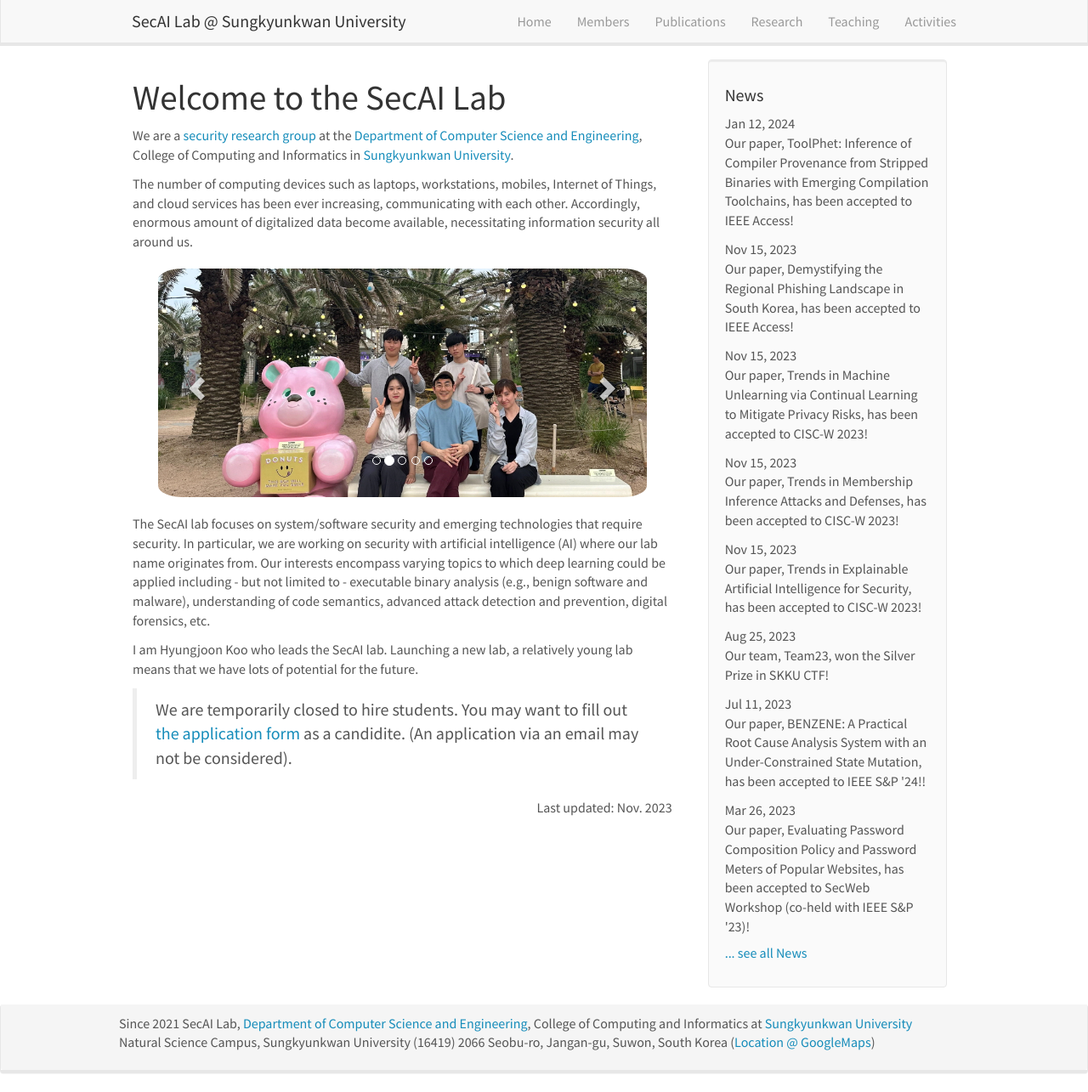
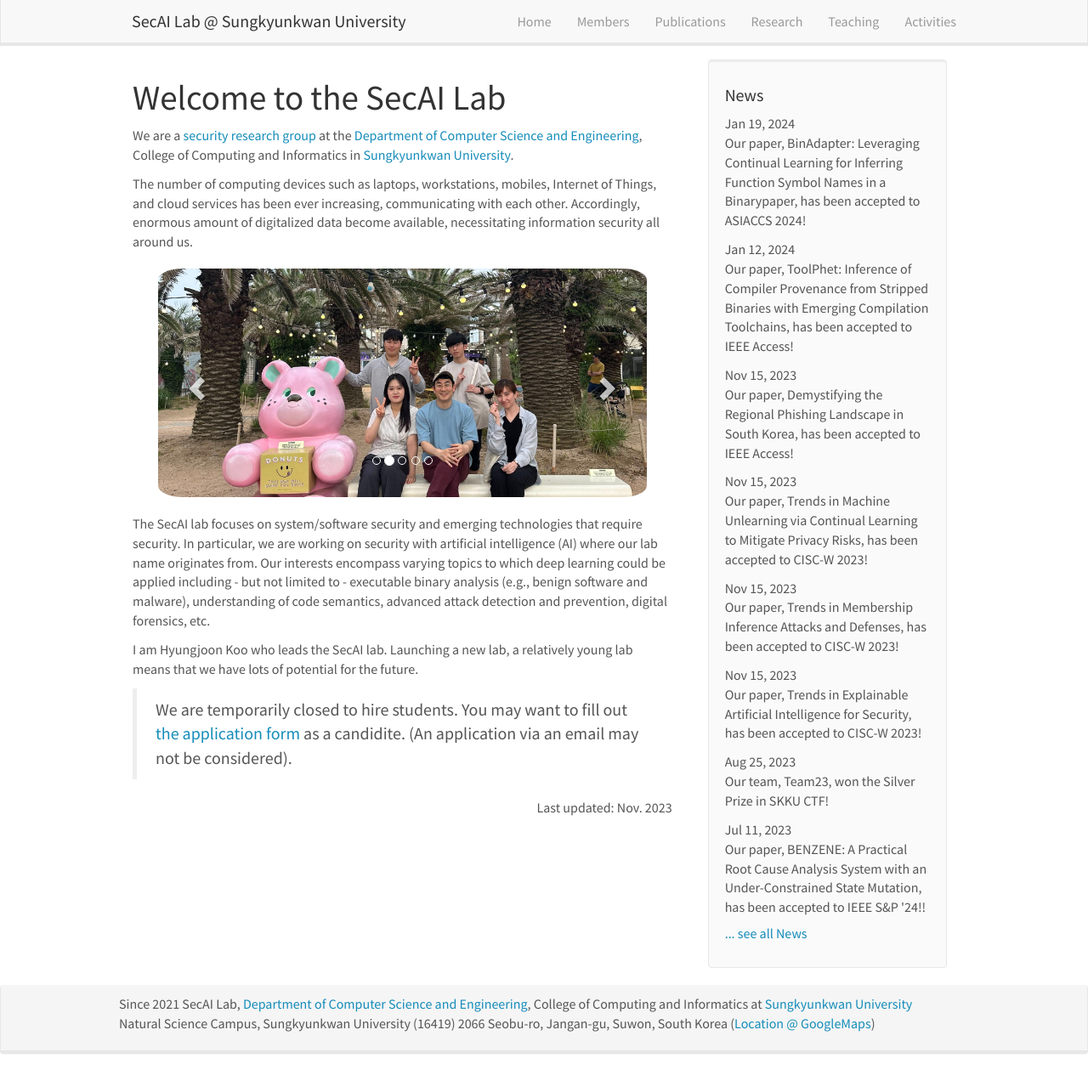
Before and after one commit to SecAI-Lab/secai-lab.github.io, a Jekyll site: the page built from _pages/home.md, in a window 1280 px wide and 1285 px high. Shown: the whole window at 85% size. Built offline with Jekyll 4.4.1, drawn with Linux system fonts in a browser that asks for light colours; nearby versions of some CDN libraries.

Commit message:
binadapter news

```diff
--- a/_data/news.yml
+++ b/_data/news.yml
@@ -1,3 +1,7 @@
+
+- date: Jan 19, 2024
+  headline: "Our paper, BinAdapter: Leveraging Continual Learning for Inferring Function Symbol Names in a Binarypaper, has been accepted to ASIACCS 2024!"
+
 - date: Jan 12, 2024
   headline: "Our paper, ToolPhet: Inference of Compiler Provenance from Stripped Binaries with Emerging Compilation Toolchains, has been accepted to IEEE Access!"
 
```
